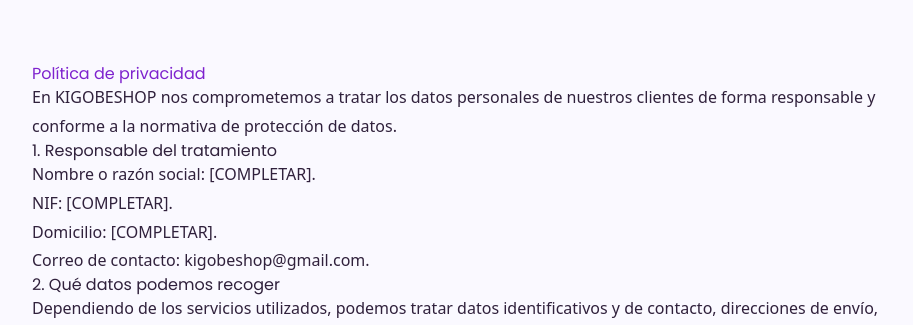
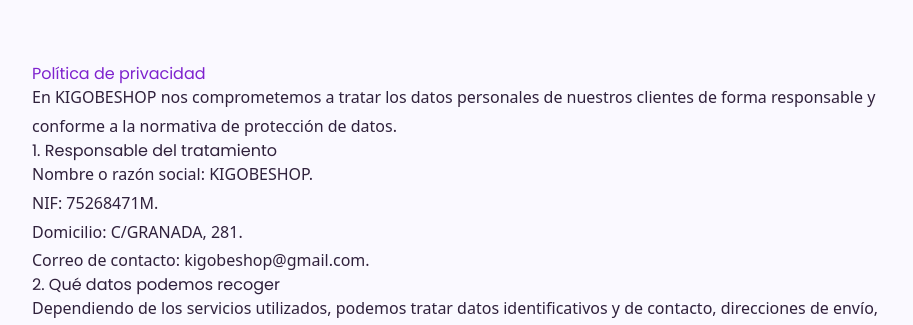
Before and after one commit to KIGOBESHOP/kigobeshop-, a Next.js app: page /privacidad in a window 1280 px wide. Shown: the top 325 px of the page, without its empty margins (182-1095 px from the left). Built offline with nearby package versions, Linux system fonts and the light colour scheme.

Commit message:
Update responsible party information in page.tsx

```diff
--- a/app/privacidad/page.tsx
+++ b/app/privacidad/page.tsx
@@ -21,11 +21,11 @@ export default function PrivacidadPage() {
 
       <h2>1. Responsable del tratamiento</h2>
       <p>
-        Nombre o razón social: [COMPLETAR].
+        Nombre o razón social: KIGOBESHOP.
         <br />
-        NIF: [COMPLETAR].
+        NIF: 75268471M.
         <br />
-        Domicilio: [COMPLETAR].
+        Domicilio: C/GRANADA, 281.
         <br />
         Correo de contacto: kigobeshop@gmail.com.
       </p>
```
